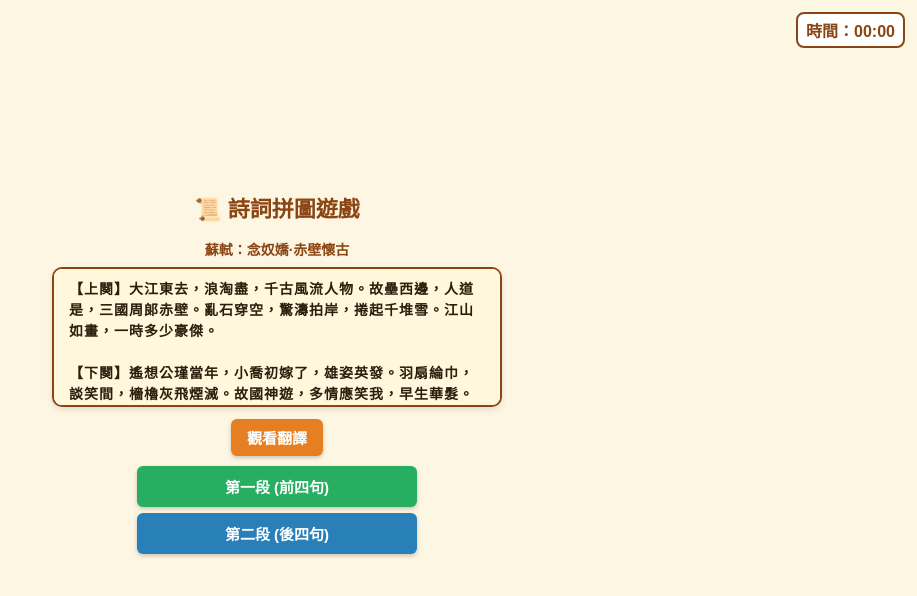
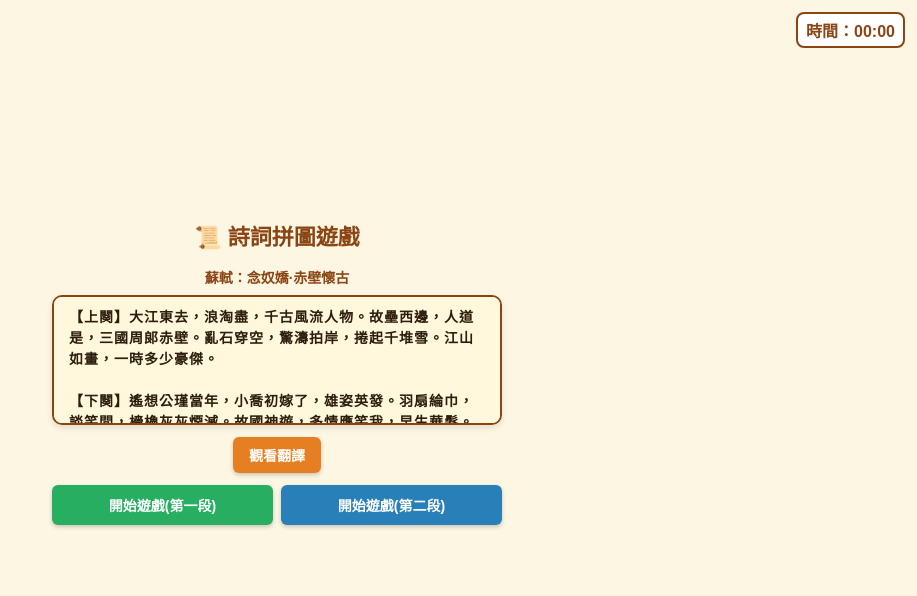
Before and after one commit to cishieh04-star/chinese-poem, a plain HTML site: page red-cliff.html in a window 1280 px wide. Shown: the whole page, without its empty margins (363-1280 px from the left). Drawn offline with nearby package versions, Linux system fonts and the light colour scheme.

Commit message:
Update red-cliff.html

```diff
--- a/red-cliff.html
+++ b/red-cliff.html
@@ -32,11 +32,10 @@
         #reset-btn { background: #ff5722; color: white; display: none; }
         #next-stage-btn { background: #27ae60; color: white; display: none; }
 
-        /* 首頁設計：確保畫面全裝置可見且按鈕好按 */
+        /* 首頁設計 */
         #home-screen { display: flex; flex-direction: column; align-items: center; justify-content: center; padding: 10px 0; min-height: 90vh; text-align: center; }
         #home-screen h1 { color: #8b4513; font-size: 22px; margin-bottom: 2px; }
 
-        /* 書法字風格的詩詞展示區（控制高度，避免過長） */
         .calligraphy-poem {
             background: #fff8dc;
             padding: 10px 15px;
@@ -53,11 +52,10 @@
             max-width: 450px;
             box-shadow: 0 3px 6px rgba(0,0,0,0.1);
             text-align: left;
-            max-height: 140px;
+            max-height: 130px;
             overflow-y: auto;
         }
 
-        /* 首頁按鈕群組 */
         .home-btn-group {
             display: flex;
             gap: 8px;
@@ -66,10 +64,9 @@
             margin: 6px 0;
         }
 
-        .translate-btn { padding: 8px 16px; background-color: #e67e22; color: white; border: none; border-radius: 6px; font-size: 15px; font-weight: bold; cursor: pointer; box-shadow: 0 2px 4px rgba(0,0,0,0.2); }
+        .translate-btn { padding: 8px 16px; background-color: #e67e22; color: white; border: none; border-radius: 6px; font-size: 14px; font-weight: bold; cursor: pointer; box-shadow: 0 2px 4px rgba(0,0,0,0.2); }
         .translate-btn:hover { background-color: #d35400; }
 
-        /* 首頁翻譯展開區塊：設定最大高度並可捲動，絕不擠壓下方按鈕 */
         #home-translation {
             display: none;
             background: #fff;
@@ -84,12 +81,33 @@
             width: 95%;
             max-width: 450px;
             box-sizing: border-box;
-            max-height: 110px;
+            max-height: 100px;
             overflow-y: auto;
         }
 
-        .stage-select { display: flex; flex-direction: column; gap: 6px; width: 100%; max-width: 280px; margin-top: 4px; }
-        .start-btn { padding: 10px; border: none; border-radius: 6px; font-size: 15px; font-weight: bold; cursor: pointer; color: white; box-shadow: 0 2px 4px rgba(0,0,0,0.2); }
+        /* 左右並排的選關按鈕群組 */
+        .stage-select {
+            display: flex;
+            flex-direction: row;
+            gap: 8px;
+            width: 95%;
+            max-width: 450px;
+            justify-content: center;
+            margin-top: 6px;
+        }
+
+        .start-btn {
+            flex: 1;
+            padding: 10px 8px;
+            border: none;
+            border-radius: 6px;
+            font-size: 14px;
+            font-weight: bold;
+            cursor: pointer;
+            color: white;
+            box-shadow: 0 2px 4px rgba(0,0,0,0.2);
+            white-space: nowrap;
+        }
 
         #game-screen { display: none; width: 100%; }
         #explanation { display: none; margin-top: 10px; padding: 12px; background: #fff; border: 1px solid #8b4513; border-radius: 8px; color: #8b4513; font-size: 14px; line-height: 1.5; text-align: left; max-height: 200px; overflow-y: auto; }
@@ -103,26 +121,25 @@
     <h1>📜 詩詞拼圖遊戲</h1>
     <p class="instruction" style="font-size: 14px; margin-bottom: 2px; color: #8b4513;">蘇軾：念奴嬌·赤壁懷古</p>
 
-    <!-- 書法字風格詩詞全文展示 -->
     <div class="calligraphy-poem">
         <strong>【上闋】</strong>大江東去，浪淘盡，千古風流人物。故壘西邊，人道是，三國周郎赤壁。亂石穿空，驚濤拍岸，捲起千堆雪。江山如畫，一時多少豪傑。<br><br>
-        <strong>【下闋】</strong>遙想公瑾當年，小喬初嫁了，雄姿英發。羽扇綸巾，談笑間，檣櫓灰飛煙滅。故國神遊，多情應笑我，早生華髮。人生如夢，一尊還酹江月。
+        <strong>【下闋】</strong>遙想公瑾當年，小喬初嫁了，雄姿英發。羽扇綸巾，談笑間，檣櫓灰灰煙滅。故國神遊，多情應笑我，早生華髮。人生如夢，一尊還酹江月。
     </div>
 
     <div class="home-btn-group">
         <button class="translate-btn" id="toggle-trans-btn">觀看翻譯</button>
     </div>
 
-    <!-- 首頁翻譯內容彈出區塊（附帶獨立捲軸，不影響下方按鈕） -->
     <div id="home-translation">
         <strong>【全文翻譯】</strong><br>
         大江浩浩蕩蕩向東流去，滔滔巨浪淘盡千古英雄人物。那舊營壘的西邊，人們說那就是三國周瑜鏖戰的赤壁。陡峭的石壁直聳雲天，如雷的驚濤拍擊着江岸，激起的浪花好似捲起千萬堆白雪。雄壯的江山奇麗如圖畫，一時間涌現出多少英雄豪傑。<br>
         遙想當年的周瑜春風得意，絕代佳人小喬剛嫁給他，他英姿奮發豪氣滿懷。手搖羽扇頭戴綸巾，談笑之間，強敵的戰船燒得灰飛煙滅。我今日神遊當年的戰地，可笑我多情善感，過早地生出滿頭白髮。人生猶如一場夢，且灑一杯酒祭奠江上的明月。
     </div>
 
+    <!-- 左右並排的選關按鈕 -->
     <div class="stage-select">
-        <button class="start-btn" style="background-color: #27ae60;" onclick="startStage(1)">第一段 (前四句)</button>
-        <button class="start-btn" style="background-color: #2980b9;" onclick="startStage(2)">第二段 (後四句)</button>
+        <button class="start-btn" style="background-color: #27ae60;" onclick="startStage(1)">開始遊戲(第一段)</button>
+        <button class="start-btn" style="background-color: #2980b9;" onclick="startStage(2)">開始遊戲(第二段)</button>
     </div>
 </div>
 
```
